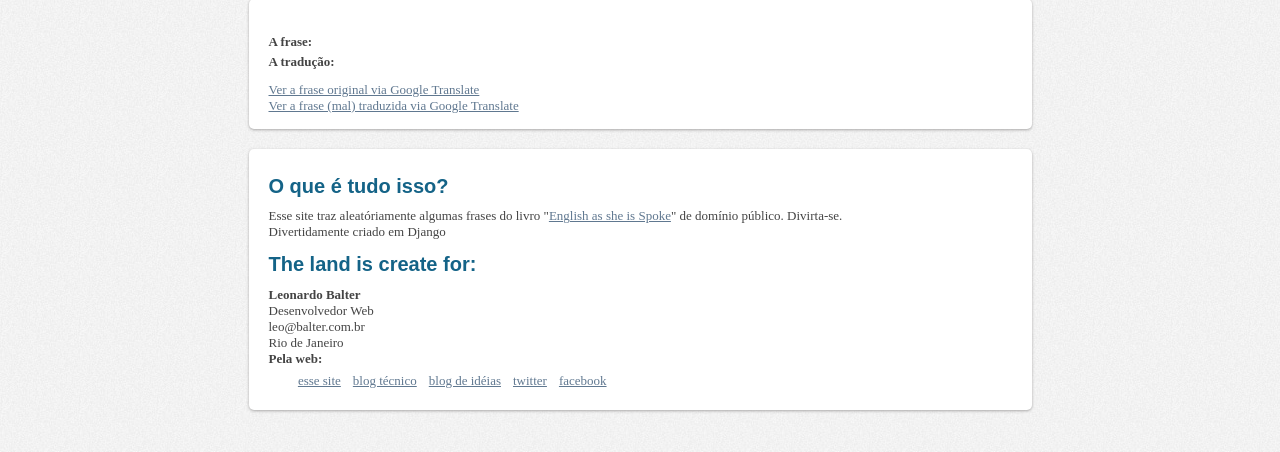
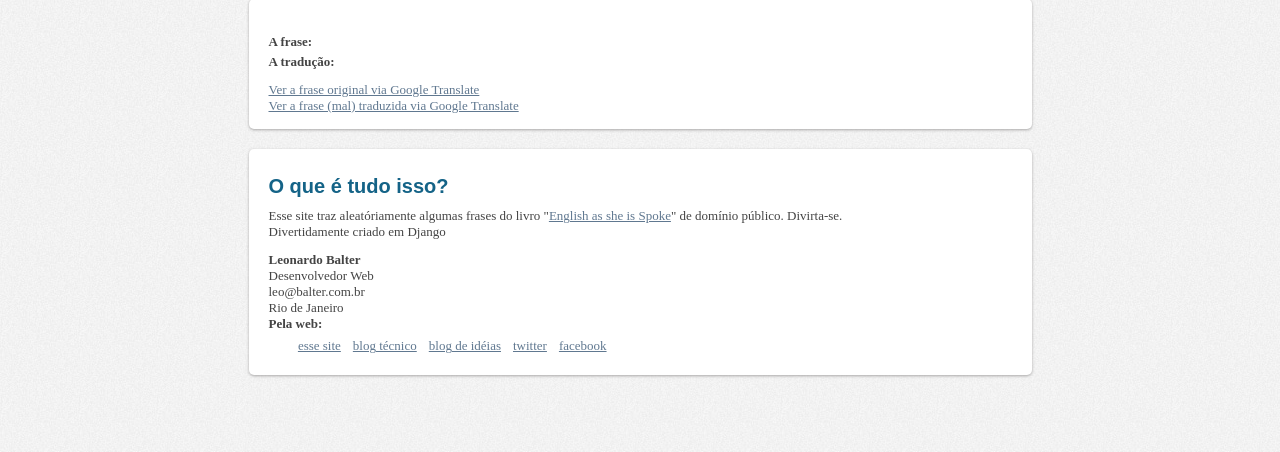
Before and after one commit to leobalter/Idiotismos-e-Prov-rbios, a Django app: template templates/index.html in a window 1280 px wide. Shown: the part 135-587 px from the top of the page. Run offline with Django 3.2, Linux system fonts and the light colour scheme; the template is opened without the code that fills it, so the values that code supplies are empty; parts of the project's set-up code (start-up, migrations or seed data) failed here and were passed over; some web fonts are replaced.

Commit message:
Cleaning the template

```diff
--- a/templates/index.html
+++ b/templates/index.html
@@ -74,7 +74,7 @@
 	            <p>Esse site traz aleatóriamente algumas frases do livro "<a href="http://pt.wikipedia.org/wiki/English_As_She_Is_Spoke" rel="nofollow" title="Wikipedia sobre o livro 'English as she is spoke'">English as she is Spoke</a>" de domínio público. Divirta-se.</p>
 	            <p>Divertidamente criado em Django</p>
 	        </section>
-	        <h2>The land is create for:</h2>
+
 			<section class="hCard"
 				itemtype="http://microformats.org/profile/hcard" itemscope>
 				<h3 itemprop="fn">Leonardo Balter</h3>
```
